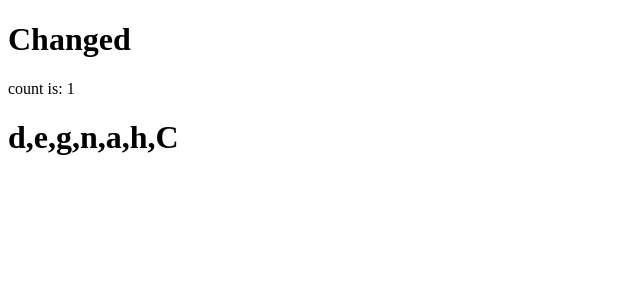
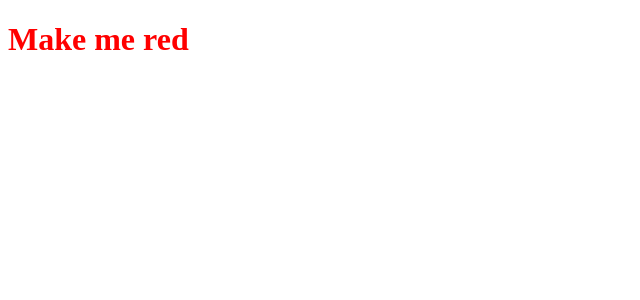
Before and after one commit to daniellmerlo/vue-tutorial-com-sfc, a Vue app: page / in a window 1280 px wide. Shown: the top 300 px of the page, without its empty margins (0-640 px from the left). Built offline with nearby package versions, Linux system fonts and the light colour scheme.

Commit message:
Projeto em: Attribute Bindings

```diff
--- a/src/App.vue
+++ b/src/App.vue
@@ -1,20 +1,13 @@
 <script setup>
-import {ref, reactive} from 'vue'
+import { ref } from 'vue'
 
-const message = ref('Hello World!')
-const counter = reactive({
-  count:0
-})
-
-console.log(message.value)
-message.value = 'Changed'
-
-console.log(counter.count)
-counter.count++
-
+const titleClass = ref('title')
 </script>
 <template>
-  <h1>{{ message }}</h1>
-  <p>count is: {{ counter.count }}</p>
-  <h1>{{ message.split('').reverse().join() }}</h1>
+    <h1 v-bind:class="titleClass">Make me red</h1>
 </template>
+<style scoped>
+.title {
+  color:red;
+}
+</style>
```
